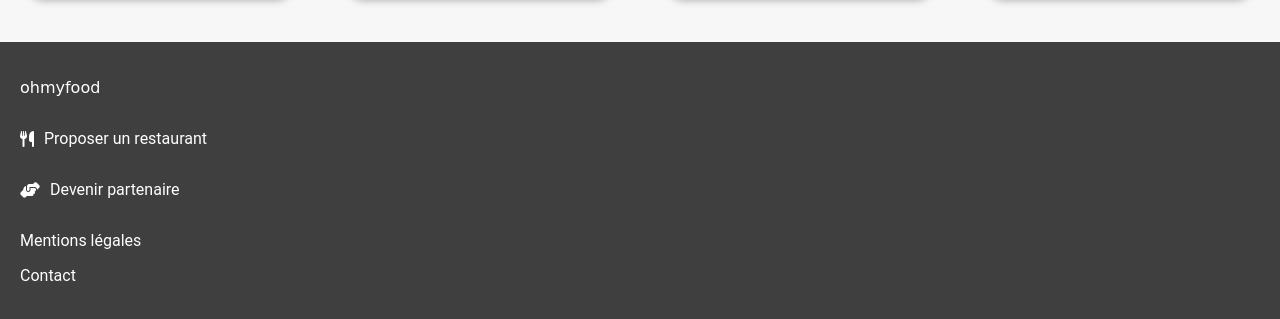
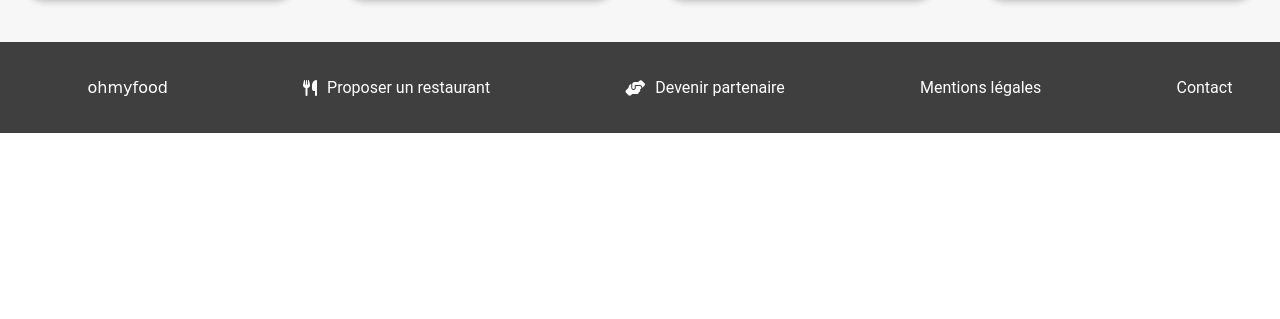
Before and after one commit to Athlantix/-Athlantix-MazighSadali_3-010221, a plain HTML site: page index.html in a window 1280 px wide. Shown: the part 1188-1507 px from the top of the page. After the commit the page ends 1321 px from the top, so only its background shows below. Drawn offline with Linux system fonts and the light colour scheme; a web font is replaced by a local one.

Commit message:
format-pc-footer

```diff
--- a/style.scss
+++ b/style.scss
@@ -218,6 +218,10 @@ footer{
 	color: white;
 	padding: 20px;
 	width: 100%;
+	@include media{
+		display: flex;
+		justify-content: space-around;
+	}
 	.footer__info-flex{
 		display: flex;
 		align-items: center;
```
Also changed, not shown: style.css, 1 other file.
